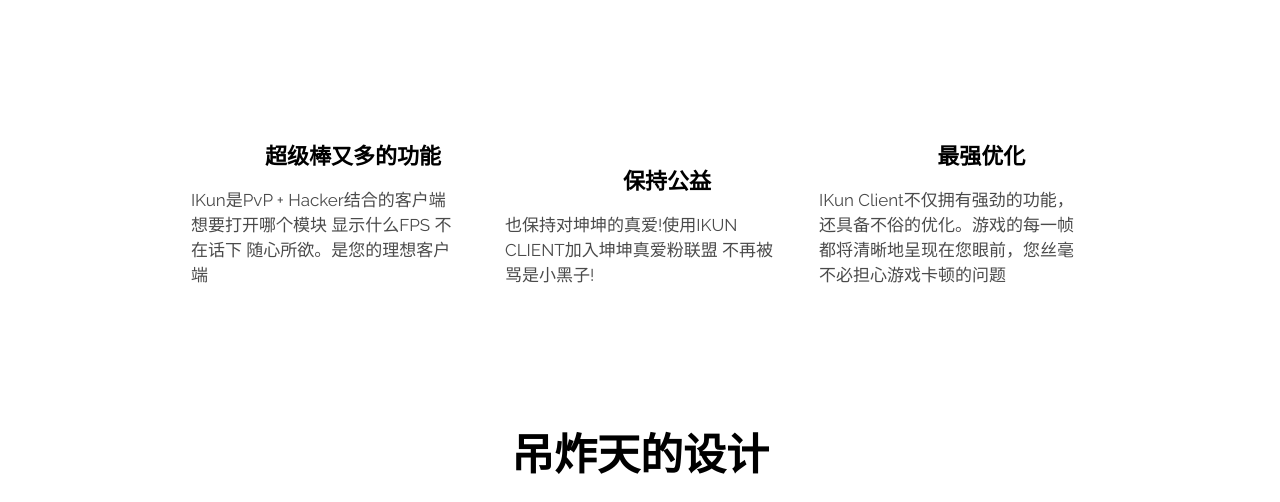
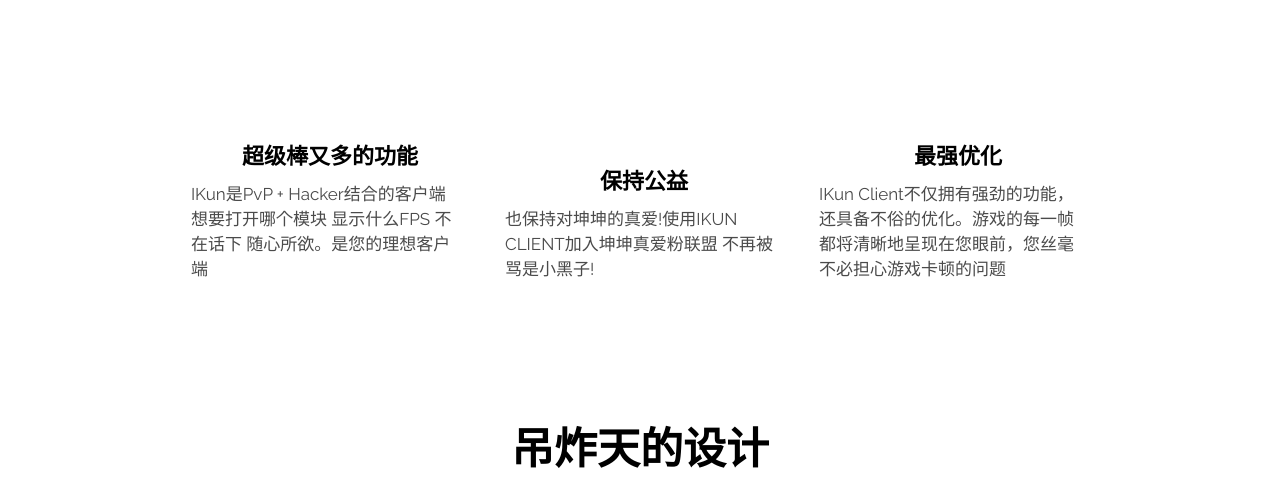
Before and after one commit to IKunClient/ikunclient.github.io, a plain HTML site: page index.html in a window 1280 px wide. Shown: the part 800-1302 px from the top of the page. Drawn offline with Linux system fonts and the light colour scheme.

Commit message:
Update index.html

```diff
--- a/index.html
+++ b/index.html
@@ -10,6 +10,7 @@
     <script async="" defer="" data-domain="JelloReborn.info" src="js/plausible.js"></script>
     <script>window.plausible = window.plausible || function() { (window.plausible.q = window.plausible.q || []).push(arguments) }</script>
     <link href="https://fonts.googleapis.com/css?family=Raleway:400,500,800&amp;display=swap" rel="stylesheet">
+    <link href="css/hover.css" rel="stylesheet">
     <title>IKun | Hacked+PvP modpackClient</title>
 </head>
 <body><!-- BEGIN WAYBACK TOOLBAR INSERT -->
@@ -146,20 +147,20 @@ __wm.bt(675,27,25,2,"web","https://sigmaclient.info/","20211202134021",1996,"/_s
 </div>
 <div class="block" id="facts">
 <div class="facts">
-<div class="fact">
-<div class="icon" style="background-image: url(&amp;#x27;img/icon1.png&amp;#x27;)"></div>
-<div class="title">超级棒又多的功能</div>
-<div class="desc">IKun是PvP + Hacker结合的客户端 想要打开哪个模块 显示什么FPS 不在话下 随心所欲。是您的理想客户端</div>
+<div class="fact card box-shadow">
+<!-- <div class="icon" style="background-image: url(&amp;#x27;img/icon1.png&amp;#x27;)"></div> -->
+<div class="title card-header">超级棒又多的功能</div>
+<div class="desc card-body">IKun是PvP + Hacker结合的客户端 想要打开哪个模块 显示什么FPS 不在话下 随心所欲。是您的理想客户端</div>
 </div>
-<div class="fact">
-<div class="icon" style="background-image: url(&amp;#x27;img/icon3.png&amp;#x27;)"></div>
-<div class="title">保持公益</div>
-<div class="desc">也保持对坤坤的真爱!使用IKUN CLIENT加入坤坤真爱粉联盟 不再被骂是小黑子!</div>
+<div class="fact card box-shadow">
+<!-- <div class="icon" style="background-image: url(&amp;#x27;img/icon3.png&amp;#x27;)"></div> -->
+<div class="title card-header">保持公益</div>
+<div class="desc card-body">也保持对坤坤的真爱!使用IKUN CLIENT加入坤坤真爱粉联盟 不再被骂是小黑子!</div>
 </div>
-<div class="fact">
-  <div class="icon" style="background-image: url(&amp;#x27;img/icon3.png&amp;#x27;)"></div>
-  <div class="title">最强优化</div>
-  <div class="desc">IKun Client不仅拥有强劲的功能，还具备不俗的优化。游戏的每一帧都将清晰地呈现在您眼前，您丝毫不必担心游戏卡顿的问题</div>
+<div class="fact card box-shadow">
+  <!-- <div class="icon" style="background-image: url(&amp;#x27;img/icon3.png&amp;#x27;)"></div> -->
+  <div class="title card-header">最强优化</div>
+  <div class="desc card-body">IKun Client不仅拥有强劲的功能，还具备不俗的优化。游戏的每一帧都将清晰地呈现在您眼前，您丝毫不必担心游戏卡顿的问题</div>
   </div>
 </div>
 </div>
@@ -167,10 +168,10 @@ __wm.bt(675,27,25,2,"web","https://sigmaclient.info/","20211202134021",1996,"/_s
 <div class="center">
 <h1>吊炸天的设计</h1>
 <p>每一个按钮，每一个阴影，每一个圆角，甚至每一个字符，我们都精雕细琢，只为带给您最极致的享受</p>
-<img src="img/interfaces.png" class="enterscroll">
+<img src="https://s1.328888.xyz/2022/09/01/anLnJ.png" class="enterscroll">
 </div>
 </div>
-<div class="banner leak">
+<div class="banner leak enterscroll">
 <div class="block">
 <div class="content">
 <div>
@@ -182,7 +183,7 @@ __wm.bt(675,27,25,2,"web","https://sigmaclient.info/","20211202134021",1996,"/_s
 <div class="skin"></div>
 </div>
 </div>
-<div class="banner thomas">
+<div class="banner thomas enterscroll">
 <div class="block">
 <div class="content">
 <div>
@@ -198,7 +199,7 @@ __wm.bt(675,27,25,2,"web","https://sigmaclient.info/","20211202134021",1996,"/_s
 <div class="center">
 </div>
 </div>
-<div class="banner ilan">
+<div class="banner ilan enterscroll">
 <div class="block">
 <div class="content">
 <div>
```
